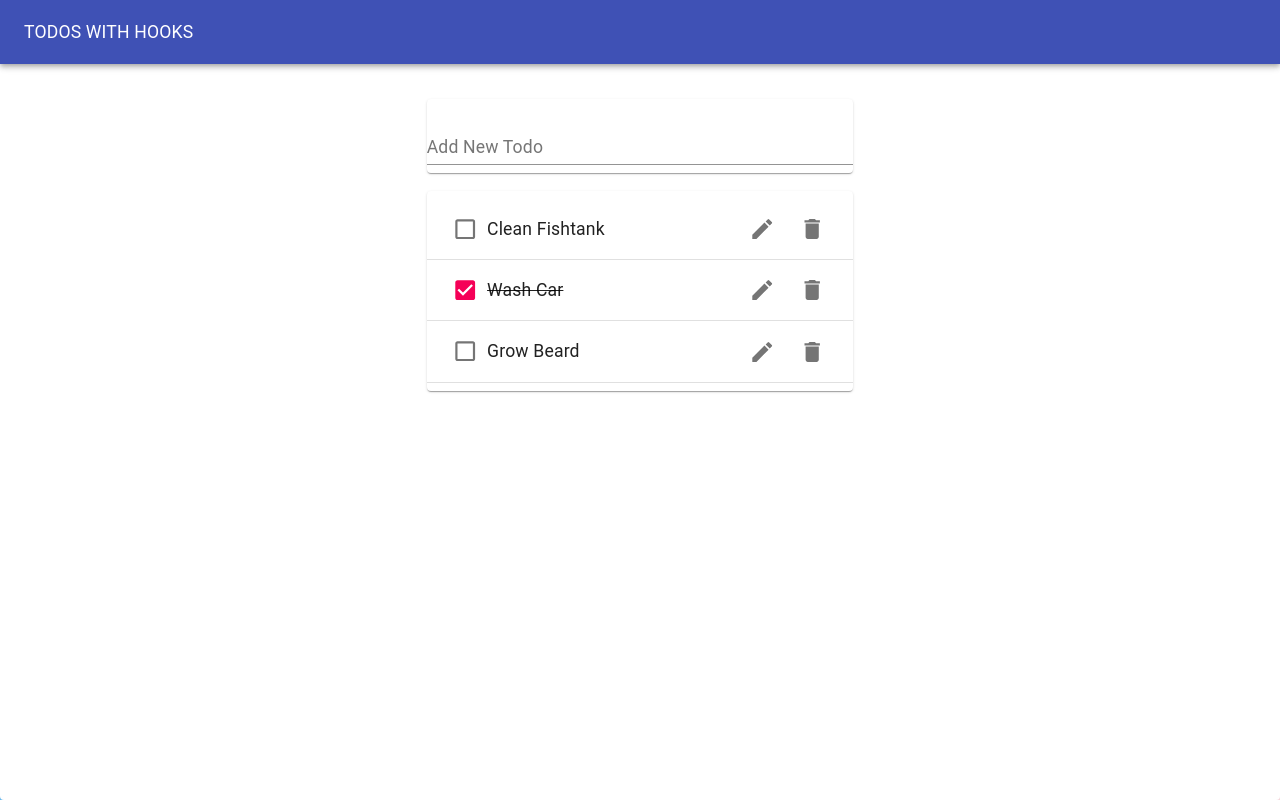
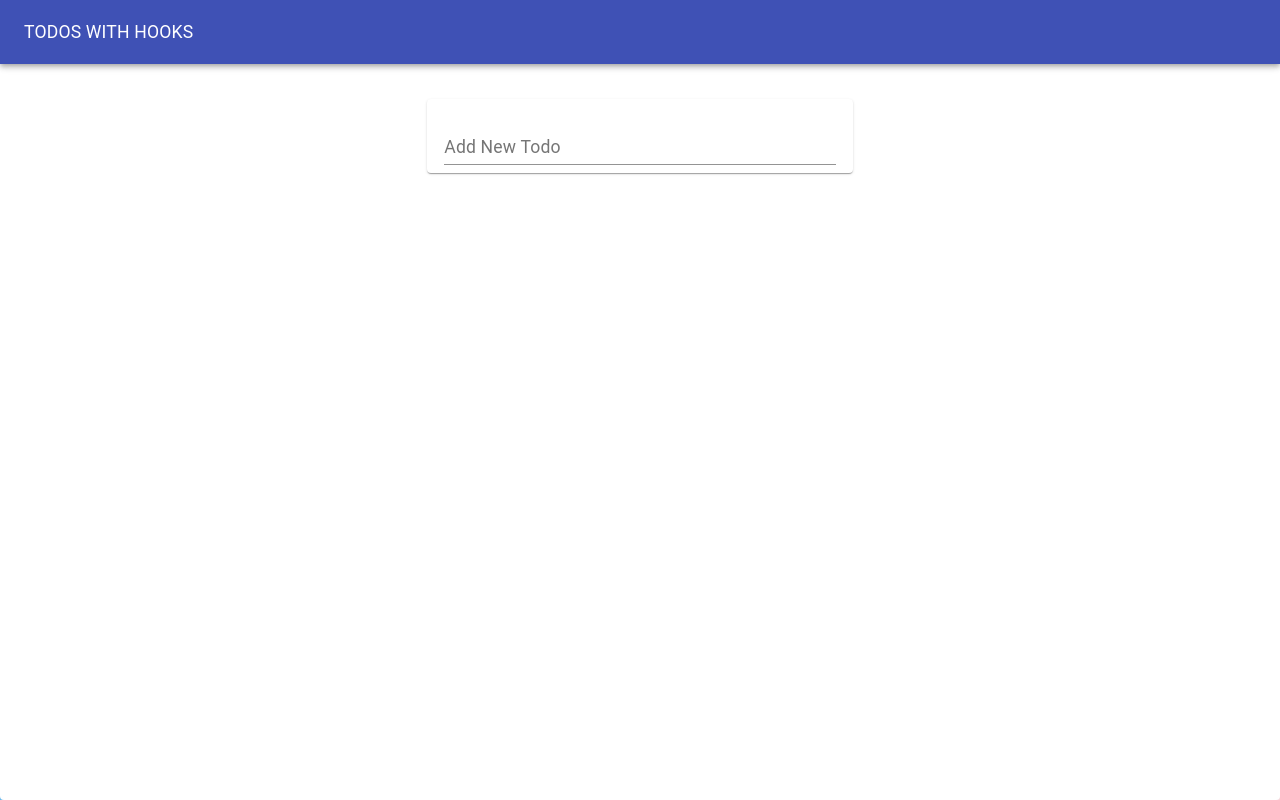
Before and after one commit to lmschless/react-todo-list, a React (Create React App) app: page / in a window 1280 px wide. Built offline with nearby package versions, Linux system fonts and the light colour scheme.

Commit message:
refactored all state functions into custom hook useTodoState.js to clean up TodoApp.js. Still passing down these functions and state from the parent.

```diff
--- a/src/App.js
+++ b/src/App.js
@@ -1,4 +1,4 @@
-import React, { Component } from 'react';
+import React from 'react';
 import TodoApp from './TodoApp';
 
 function App() {
--- a/src/EditTodoForm.js
+++ b/src/EditTodoForm.js
@@ -1,13 +1,18 @@
 import React from 'react';
 import TextField from '@material-ui/core/TextField';
 import useInputState from './Hooks/useInputState';
-import { styled } from 'styled-components';
+import styled from 'styled-components';
+
+const StyledForm = styled.form`
+	margin-left: 1rem;
+	width: 50%;
+`;
 
 export default function EditTodoForm({ editTodo, id, toggleEditForm }) {
 	const [ value, handleChange, reset ] = useInputState('');
 
 	return (
-		<form
+		<StyledForm
 			onSubmit={(e) => {
 				e.preventDefault();
 				editTodo(id, value);
@@ -20,7 +25,8 @@ export default function EditTodoForm({ editTodo, id, toggleEditForm }) {
 				value={value}
 				onChange={handleChange}
 				fullWidth
+				autoFocus
 			/>
-		</form>
+		</StyledForm>
 	);
 }
--- /dev/null
+++ b/src/Hooks/useTodoState.js
@@ -0,0 +1,33 @@
+import { useState } from 'react';
+import { v4 } from 'uuid';
+
+// package up state and all functions that manipulate that state so that they can be reused in any component without passing down props.
+
+export default (initialTodos) => {
+	const [ todos, setTodos ] = useState(initialTodos);
+
+	return {
+		todos,
+		addTodo: (newTodoText) => {
+			// copies the original todos state and concatenates a new todo object to it
+			setTodos([ ...todos, { id: v4(), task: newTodoText, completed: false } ]);
+		},
+		removeTodo: (todoid) => {
+			const updatedTodos = todos.filter((todo) => todo.id !== todoid);
+			setTodos(updatedTodos);
+		},
+		toggleTodo: (todoid) => {
+			const updatedTodos = todos.map(
+				(todo) =>
+					todo.id === todoid ? { ...todo, completed: !todo.completed } : todo
+			);
+			setTodos(updatedTodos);
+		},
+		editTodo: (todoid, newTask) => {
+			const updatedTodos = todos.map(
+				(todo) => (todo.id === todoid ? { ...todo, task: newTask } : todo)
+			);
+			setTodos(updatedTodos);
+		}
+	};
+};
--- a/src/Todo.js
+++ b/src/Todo.js
@@ -14,11 +14,16 @@ const StyledListItemText = styled(ListItemText)`
 		text-decoration: ${(props) => (props.completed ? 'line-through' : 'none')};
 		`;
 
+// prevents todos from changing size and shifting when edit is clicked.
+const StyledListItem = styled(ListItem)`
+	height:64px;
+	`
+
 export default function Todo({ id, task, completed, removeTodo, toggleTodo, editTodo }) {
 	const [ isEditing, toggle ] = useToggleState(); // defaults to false
 
 	return (
-		<ListItem>
+		<StyledListItem>
 			{isEditing ?
 			<EditTodoForm editTodo={editTodo} id={id} toggleEditForm={toggle}/>:
 			<>
@@ -48,6 +53,6 @@ export default function Todo({ id, task, completed, removeTodo, toggleTodo, edit
 			</ListItemSecondaryAction>
 			</>
 }
-		</ListItem>
+		</StyledListItem>
 	);
 }
--- a/src/TodoApp.js
+++ b/src/TodoApp.js
@@ -1,4 +1,5 @@
-import React, { useState } from 'react';
+import React, { useEffect } from 'react';
+import useTodoState from './Hooks/useTodoState';
 import Typography from '@material-ui/core/Typography';
 import Paper from '@material-ui/core/Paper';
 import AppBar from '@material-ui/core/AppBar';
@@ -6,7 +7,6 @@ import Toolbar from '@material-ui/core/Toolbar';
 import Grid from '@material-ui/core/Grid';
 import TodoList from './TodoList';
 import TodoForm from './TodoForm';
-import { v4 } from 'uuid';
 import styled from 'styled-components';
 
 // app component layout
@@ -24,37 +24,25 @@ const StyledPaper = styled(Paper)`
 	`;
 
 export default function TodoApp() {
-	const initialTodos = [
-		{ id: v4(), task: 'Clean Fishtank', completed: false },
-		{ id: v4(), task: 'Wash Car', completed: true },
-		{ id: v4(), task: 'Grow Beard', completed: false }
-	];
-	const [ todos, setTodos ] = useState(initialTodos);
+	const initialTodos = JSON.parse(window.localStorage.getItem('todos') || '[]');
 
-	const addTodo = (newTodoText) => {
-		// copies the original todos state and concatenates a new todo object to it
-		setTodos([ ...todos, { id: v4(), task: newTodoText, completed: false } ]);
-	};
+	// initialize every function from useTodoState.js so they can be used in this file
+	const { todos, addTodo, removeTodo, toggleTodo, editTodo } = useTodoState(
+		initialTodos
+	);
 
-	const removeTodo = (todoid) => {
-		const updatedTodos = todos.filter((todo) => todo.id !== todoid);
-		setTodos(updatedTodos);
-	};
+	// const initialTodos = [
+	// 	{ id: v4(), task: 'Clean Fishtank', completed: false },
+	// 	{ id: v4(), task: 'Wash Car', completed: true },
+	// 	{ id: v4(), task: 'Grow Beard', completed: false }
+	// ];
 
-	const toggleTodo = (todoid) => {
-		const updatedTodos = todos.map(
-			(todo) =>
-				todo.id === todoid ? { ...todo, completed: !todo.completed } : todo
-		);
-		setTodos(updatedTodos);
-	};
-
-	const editTodo = (todoid, newTask) => {
-		const updatedTodos = todos.map(
-			(todo) => (todo.id === todoid ? { ...todo, task: newTask } : todo)
-		);
-		setTodos(updatedTodos);
-	};
+	useEffect(
+		() => {
+			window.localStorage.setItem('todos', JSON.stringify(todos));
+		},
+		[ todos ] // tell useEffect to run every time todos is updated
+	);
 
 	return (
 		<StyledPaper elevation={0}>
--- a/src/TodoForm.js
+++ b/src/TodoForm.js
@@ -6,7 +6,7 @@ import styled from 'styled-components';
 
 const StyledPaper = styled(Paper)`
 				margin: 1rem 0;
-				padding: 0 1 rem;
+				padding: 0 1rem;
 	`;
 export default function TodoForm({ addTodo }) {
 	// only import addTodo instead of all props
--- a/src/TodoList.js
+++ b/src/TodoList.js
@@ -5,25 +5,30 @@ import List from '@material-ui/core/List';
 import Divider from '@material-ui/core/Divider';
 import Todo from './Todo';
 export default function TodoList(props) {
+	if (
+		props.todos.length // if there is anything in the todos state
+	)
 		return (
 			<Paper>
 				<List>
-				{props.todos.map((todo) => (
+					{props.todos.map((todo, i) => (
 						<React.Fragment key={todo.id}>
 							<Todo
-							task={todo.task}
-							key={todo.id}
-							completed={todo.completed}
+								// pass down the entire todo object using ...todo instead of typing each individual prop.
+								{...todo}
+								// task={todo.task}
+								// id={todo.id}
+								// completed={todo.completed}
 								removeTodo={props.removeTodo}
 								toggleTodo={props.toggleTodo}
 								editTodo={props.editTodo}
-							id={todo.id}
+								key={todo.id}
 							/>
-
-						<Divider />
+							{i < props.todos.length - 1 && <Divider />}
 						</React.Fragment>
 					))}
 				</List>
 			</Paper>
 		);
+	return null; //if no todos in state, return null
 }
```
Lines whose indentation alone changed are shown as unchanged.
